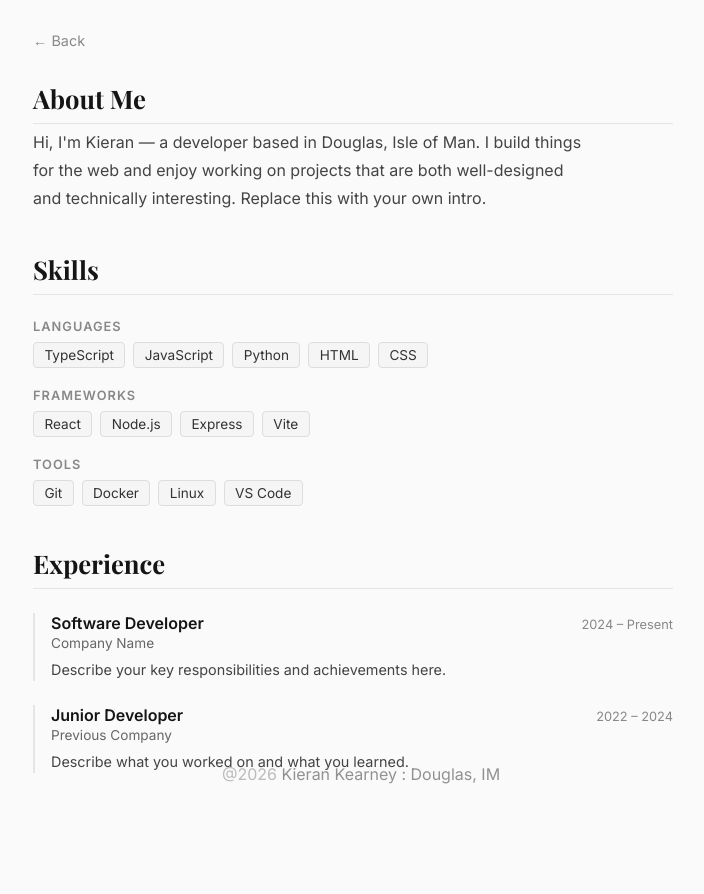
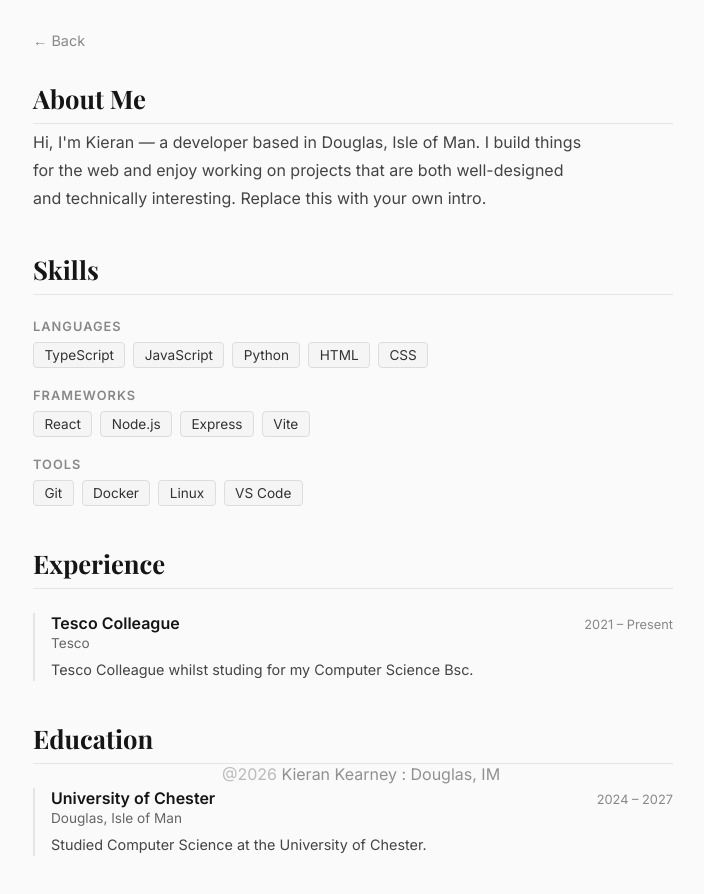
Before and after one commit to K1erans/Site, a React (Vite) app: page /about in a window 1280 px wide. Shown: the top 894 px of the page, without its empty margins (279-983 px from the left). Before the commit the page ends 869 px from the top, so only its background shows below. Built offline with nearby package versions, Linux system fonts and the light colour scheme; a web font is replaced by a local one.

Commit message:
Edu section

```diff
--- a/src/pages/About.tsx
+++ b/src/pages/About.tsx
@@ -6,16 +6,19 @@ const skills: Record<string, string[]> = {
 
 const experience = [
   {
-    role: "Software Developer",
-    company: "Company Name",
-    period: "2024 – Present",
-    description: "Describe your key responsibilities and achievements here.",
+    role: "Tesco Colleague",
+    company: "Tesco",
+    period: "2021 – Present",
+    description: "Tesco Colleague whilst studing for my Computer Science Bsc.",
   },
+];
+
+const Education = [
   {
-    role: "Junior Developer",
-    company: "Previous Company",
-    period: "2022 – 2024",
-    description: "Describe what you worked on and what you learned.",
+    institution: "University of Chester",
+    location: "Douglas, Isle of Man",
+    period: "2024 – 2027",
+    description: "Studied Computer Science at the University of Chester.",
   },
 ];
 
@@ -30,8 +33,8 @@ export default function About() {
           <p>
             Hi, I'm Kieran — a developer based in Douglas, Isle of Man. I build
             things for the web and enjoy working on projects that are both
-          well-designed and technically interesting. Replace this with your own
-          intro.
+            well-designed and technically interesting. Replace this with your
+            own intro.
           </p>
         </section>
 
@@ -66,6 +69,22 @@ export default function About() {
             ))}
           </div>
         </section>
+
+        <section className="about-section">
+          <h2>Education</h2>
+          <div className="Education-list">
+            {Education.map((edu, i) => (
+              <div key={i} className="exp-item">
+                <div className="exp-header">
+                  <h3>{edu.institution}</h3>
+                  <span className="exp-period">{edu.period}</span>
+                </div>
+                <p className="exp-company">{edu.location}</p>
+                <p className="exp-desc">{edu.description}</p>
+              </div>
+            ))}
+          </div>
+        </section>
       </div>
     </PageLayout>
   );
```
Lines whose indentation alone changed are shown as unchanged.
